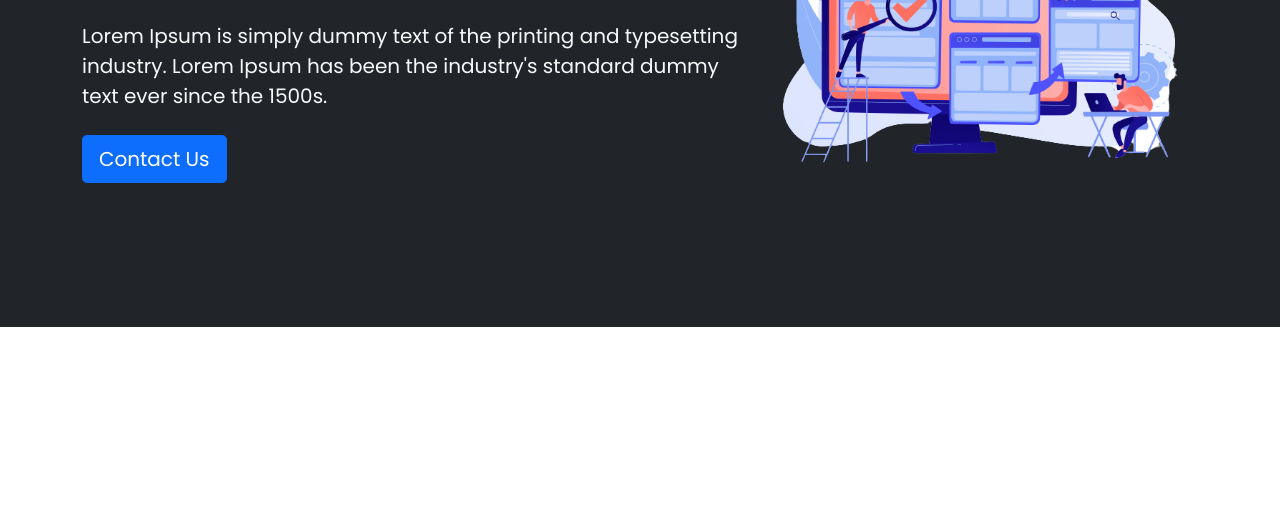
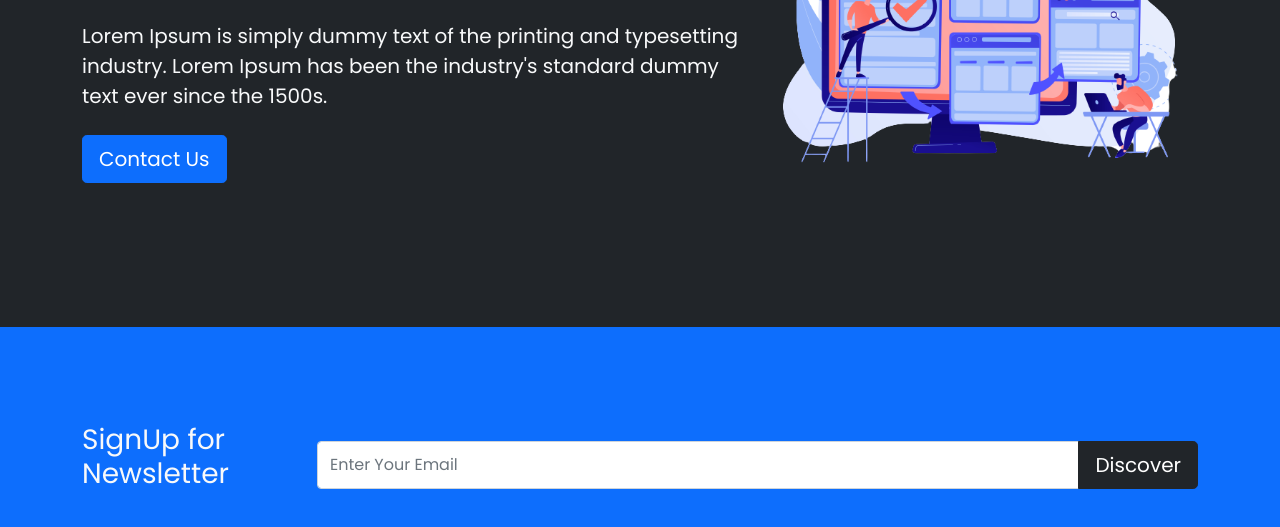
Before and after one commit to Mai-Elhajeen/CodeWeb, a plain HTML site: page index.html in a window 1280 px wide. Shown: the part 325-852 px from the top of the page. Before the commit the page ends 800 px from the top, so only its background shows below. Drawn offline with nearby package versions, Linux system fonts and the light colour scheme.

Commit message:
upload newsletter section

```diff
--- a/index.html
+++ b/index.html
@@ -89,6 +89,23 @@
     </section>
     <!-- end hero section -->
 
+    <!-- start newsletter section -->
+    <section class="bg-primary text-light p-5">
+        <div class="container py-5">
+            <div class="d-md-flex justify-content-between align-items-center">
+                <h3 class="mb-3 mb-md-3">
+                    SignUp for Newsletter
+                </h3>
+                <div class="input-group news-input">
+                    <input type="text" class="form-control" placeholder="Enter Your Email" name="email">
+
+                    <button class="btn btn-dark btn-lg">Discover</button>
+                </div>
+            </div>
+        </div>
+    </section>
+    <!-- end newsletter section -->
+
 
     <!-- JavaScript link bootstrap -->
     <script src="https://cdn.jsdelivr.net/npm/bootstrap@5.0.2/dist/js/bootstrap.bundle.min.js"
```
